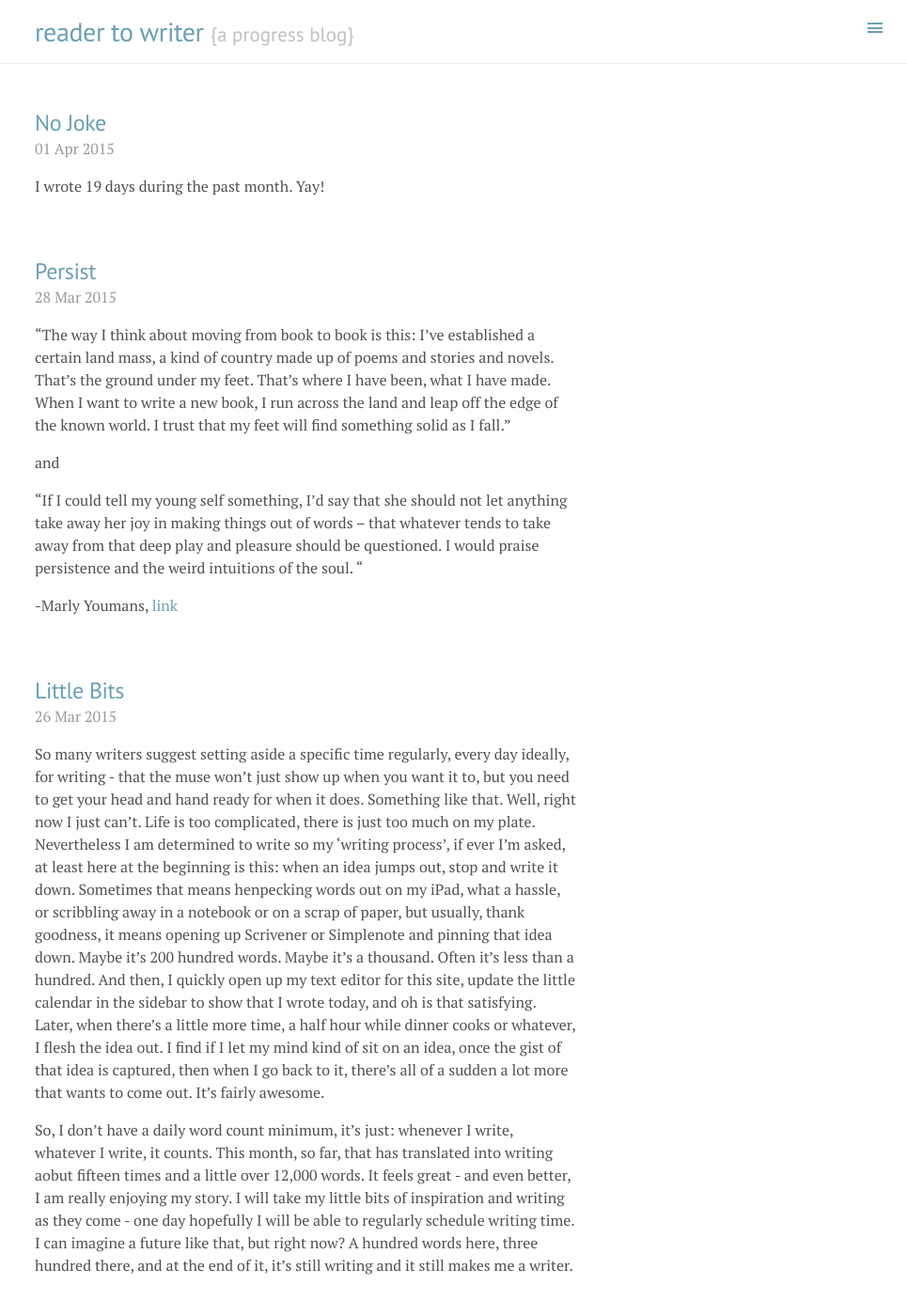
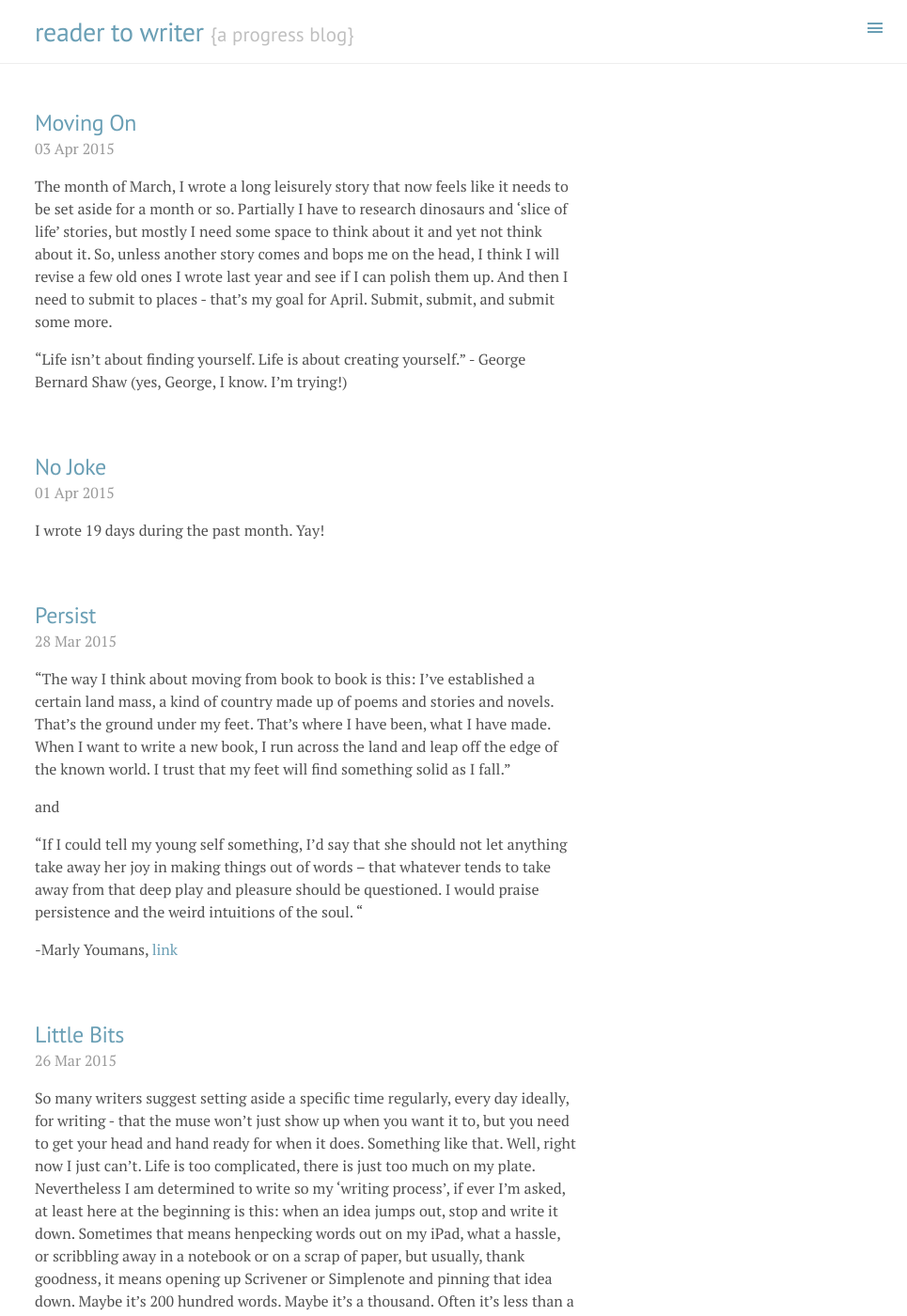
Before and after one commit to readertowriter/readertowriter.github.io, a Jekyll site: the page built from index.html, in a window 1280 px wide and 1400 px high. Shown: the whole window at 94% size, without its empty margins (315-1280 px from the left). Built offline with Jekyll 4.4.1, drawn with Linux system fonts in a browser that asks for light colours; Markdown is read by kramdown in place of the engine named in the settings; the list of posts is cut into pages by our own code; some of the changed text lies outside the part shown.

Commit message:
new post

```diff
--- /dev/null
+++ b/_posts/2015-04-03-Moving-On.md
@@ -0,0 +1,8 @@
+---
+layout: post
+title: Moving On
+---
+
+The month of March, I wrote a long leisurely story that now feels like it needs to be set aside for a month or so. Partially I have to research dinosaurs and 'slice of life' stories, but mostly I need some space to think about it and yet not think about it. So, unless another story comes and bops me on the head, I think I will revise a few old ones I wrote last year and see if I can polish them up. And then I need to submit to places - that's my goal for April. Submit, submit, and submit some more.
+
+"Life isn’t about finding yourself. Life is about creating yourself."  - George Bernard Shaw (yes, George, I know. I'm trying!)
```
Also changed, not shown: _posts/2015-03-23-Lesley-Barnes-part-1.md (+1 -1 lines), _posts/2015-03-24-Lesley-Barnes-part-2.md (+1 -1 lines).
